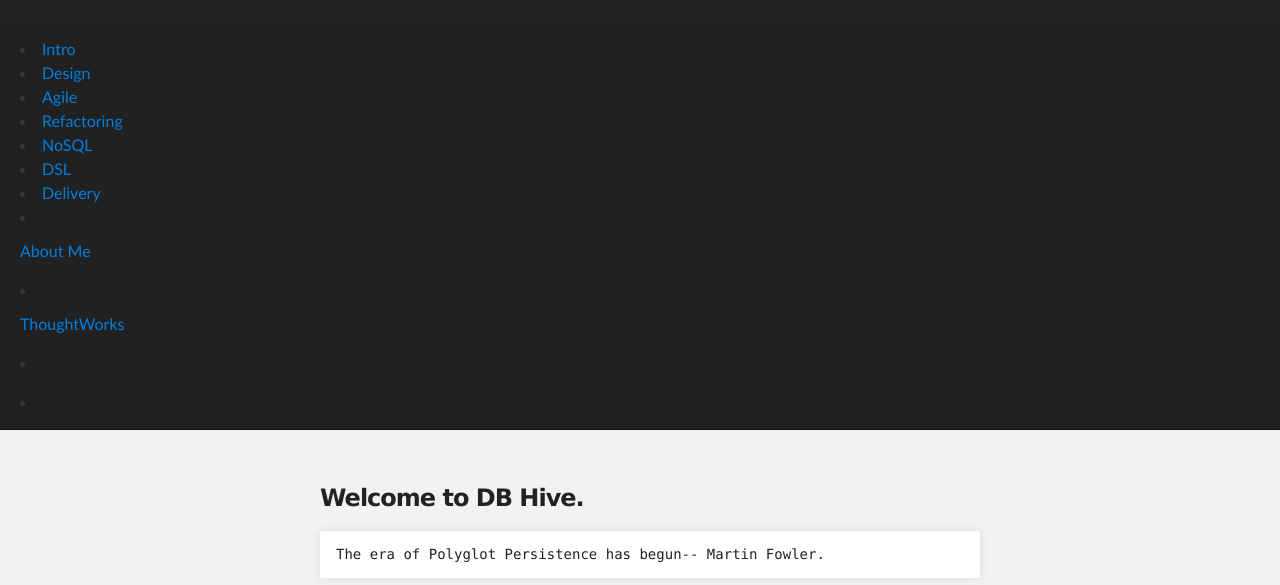
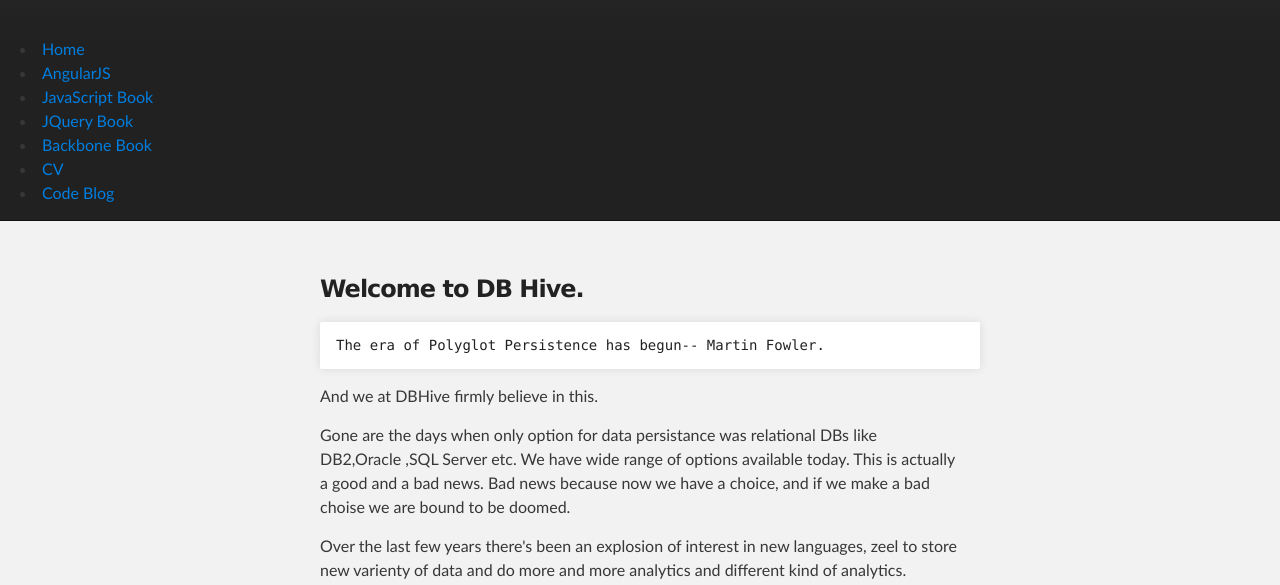
Before and after one commit to dbhive/dbhive.co, a plain HTML site: page index.html in a window 1280 px wide. Shown: the part 172-757 px from the top of the page. Drawn offline with Linux system fonts and the light colour scheme.

Commit message:
Update index.html

```diff
--- a/index.html
+++ b/index.html
@@ -23,34 +23,41 @@
 
         </header>
     </div>
-<div class='main-navigation'>
-          <ul>
-            <li><a href="http://martinfowler.com/intro.html">Intro</a></li>
-            <li><a href="http://martinfowler.com/design.html">Design</a></li>
-            <li><a href="http://martinfowler.com/agile.html">Agile</a></li>
-            <li><a href="http://refactoring.com">Refactoring</a></li>
-            <li><a href="http://martinfowler.com/nosql.html">NoSQL</a></li>
-            <li><a href="http://martinfowler.com/dsl.html">DSL</a></li>
-            <li><a href="http://martinfowler.com/delivery.html">Delivery</a></li>
+
+
+    <nav class="top_nav">
+      <ul>
+        <li>
+          <a href="/">Home</a>
+        </li>
+        <li dropdowns>
+          <a href="/angular/">AngularJS</a>
+          <!-- <ul>
             <li>
-              <p><a href="http://martinfowler.com/aboutMe.html">About Me</a></p>
+              <a href="/angular-book/">Angular Book</a>
+            </li>
+          </ul> -->
+        </li>
+        <li>
+          <a href="/javascript-book/">JavaScript Book</a>
+        </li>
+        <li>
+          <a href="/jquery-book/">JQuery Book</a>
+        </li>
+        <li>
+          <a href="/backbone-book/">Backbone Book</a>
+        </li>
+        <li>
+          <a href="/cv">CV</a>
+        </li>
+        <li>
+          <a href="/blog">Code Blog</a>
+        </li>
+      </ul>
+    </nav>
 
-              <li><p>
-                <a href="http://www.thoughtworks.com" class="tw">ThoughtWorks</a>
-          </p></li>
 
-              <li><p>
-            <a href="http://martinfowler.com/feed.atom" title="feed" class="icon-rss">
-            </a>
-           </p></li>
 
-              <li><p>
-            <a href="http://www.twitter.com/martinfowler" title="Twitter stream" class="icon-twitter">
-            </a>
-           </p></li>
-            </li>
-          </ul>
-        </div>
     <!-- MAIN CONTENT -->
     <div id="main_content_wrap" class="outer">
       <section id="main_content" class="inner">
```
